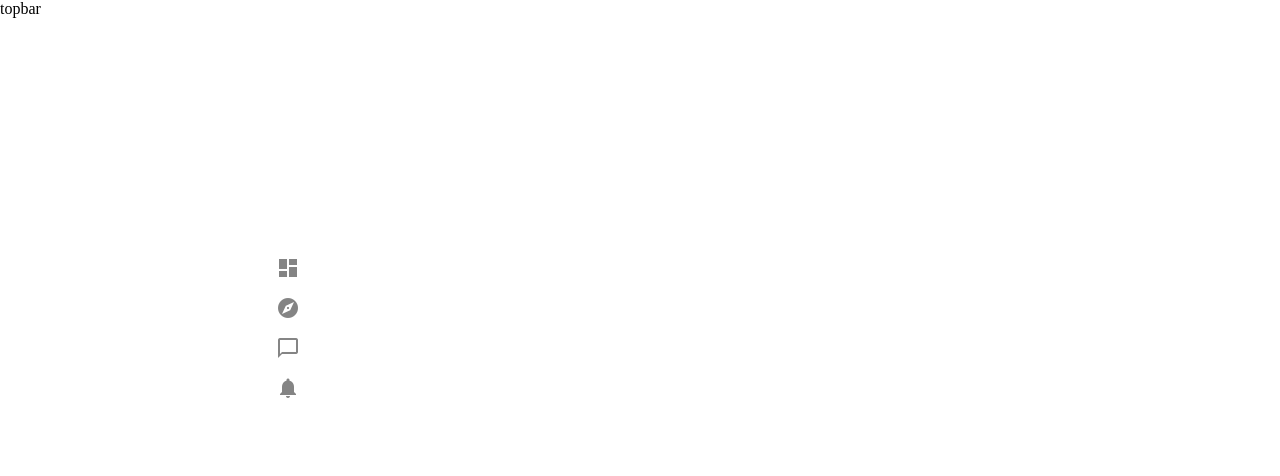
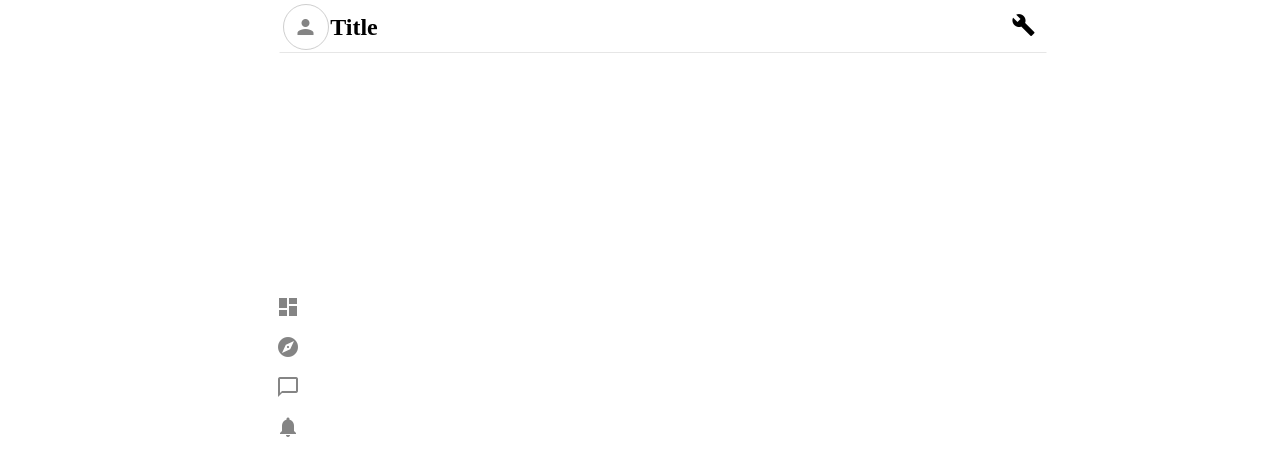
Before and after one commit to resina22/meeting, an Angular app: page / in a window 1280 px wide. Shown: the top 476 px of the page. Built offline with nearby package versions, Linux system fonts and the light colour scheme.

Commit message:
Created top bar component

```diff
--- a/src/app/app.component.html
+++ b/src/app/app.component.html
@@ -8,7 +8,7 @@
     fxFlexFill
     fxFlex="100%"
   >
-    topbar
+    <app-topbar></app-topbar>
   </div>
 
   <div
--- a/src/app/layout/layout.module.ts
+++ b/src/app/layout/layout.module.ts
@@ -6,11 +6,13 @@ import { FlexLayoutModule } from '@angular/flex-layout';
 import { MatButtonModule } from '@angular/material/button';
 
 import { AppRoutingModule } from '../app-routing.module';
+import { TopbarComponent } from './topbar/topbar.component';
 import { ToolbarComponent } from './toolbar/toolbar.component';
 
 @NgModule({
   declarations: [
-    ToolbarComponent
+    ToolbarComponent,
+    TopbarComponent,
   ],
   imports: [
     CommonModule,
@@ -22,6 +24,7 @@ import { ToolbarComponent } from './toolbar/toolbar.component';
   exports: [
     ToolbarComponent,
     AppRoutingModule,
+    TopbarComponent,
   ]
 })
 export class LayoutModule { }
--- /dev/null
+++ b/src/app/layout/topbar/topbar.component.html
@@ -0,0 +1,43 @@
+<div
+  class="topbar"
+  fxFlexFill
+  fxFlexOffset="21.8%"
+  fxFlexOffset.sm="0"
+  fxFlexOffset.xs="0"
+  fxFlex="60%"
+  fxFlex.sm="100%"
+  fxFlex.xs="100%"
+  fxLayoutAlign="space-between"
+  gdAreas="header header"
+>
+  <div
+    fxFlex="90%"
+    class="container-topbar"
+  >
+    <a routerLink="/profile" class="btn-profile">
+      <img
+        class="img-profile"
+        *ngIf="imgProfile;else elseImgProfile"
+        [src]=imgProfile
+      >
+      <ng-template #elseImgProfile>
+        <mat-icon class="elseImgProfile">person</mat-icon>
+      </ng-template>
+    </a>
+    <h2 class="title">{{title}}</h2>
+  </div>
+
+  <div
+    fxFlex="40px"
+    fxLayoutAlign="end"
+  >
+    <button
+      mat-icon-button
+      aria-label="Opções"
+      (click)=toggle()
+      class="btn-options"
+    >
+      <mat-icon>build</mat-icon>
+    </button>
+  <div>
+</div>
--- /dev/null
+++ b/src/app/layout/topbar/topbar.component.scss
@@ -0,0 +1,44 @@
+.topbar {
+  height: 53px !important;
+  padding: 2.5px;
+  margin: 0 0 5px 0;
+  border-style: solid;
+  border-width: 1px;
+  border-color: transparent transparent rgba(132, 132, 132, 0.2) transparent;
+}
+
+.container-topbar {
+  display: flex;
+}
+
+.btn-profile {
+  position: relative;
+  text-decoration: none;
+}
+
+.title {
+  position: relative;
+  top: 10px;
+  margin: 0 0 0 2%;
+  height: 46px;
+}
+
+.img-profile {
+  border: 1px solid rgba(132, 132, 132, 0.4);
+  border-radius: 50%;
+  height: 45px;
+  width: 45px;
+  object-fit: cover;
+  clear: both;
+}
+
+.elseImgProfile {
+  padding: 10px;
+  border: 1px solid rgba(132, 132, 132, 0.4);
+  color: #848484;
+  border-radius: 50%;
+}
+
+.btn-options {
+  background-color: transparent;
+}
--- /dev/null
+++ b/src/app/layout/topbar/topbar.component.ts
@@ -0,0 +1,15 @@
+import { Component, OnInit } from '@angular/core';
+
+@Component({
+  selector: 'app-topbar',
+  templateUrl: './topbar.component.html',
+  styleUrls: ['./topbar.component.scss']
+})
+export class TopbarComponent implements OnInit {
+  title = 'Title';
+  constructor() { }
+
+  ngOnInit(): void {
+  }
+
+}
```
Also changed, not shown: 1 other file (tests, documents, lock files or other folders).
